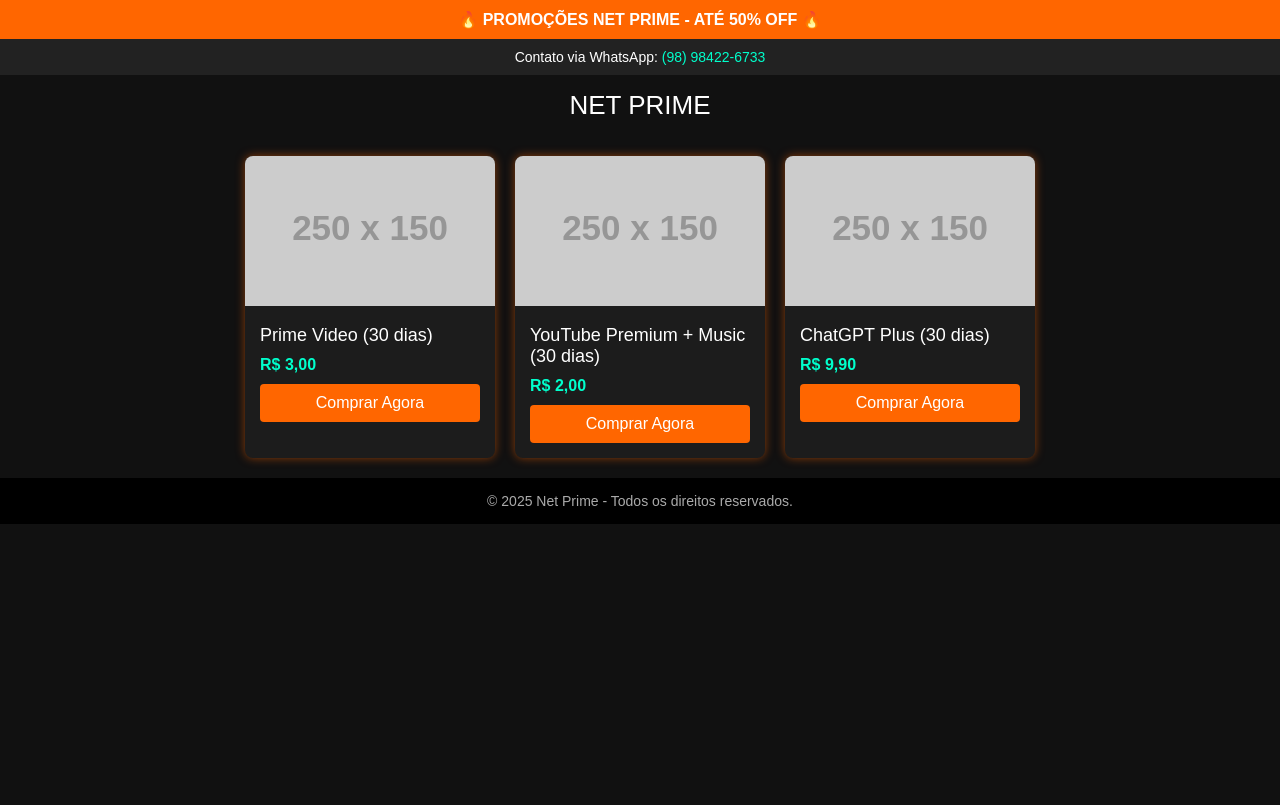
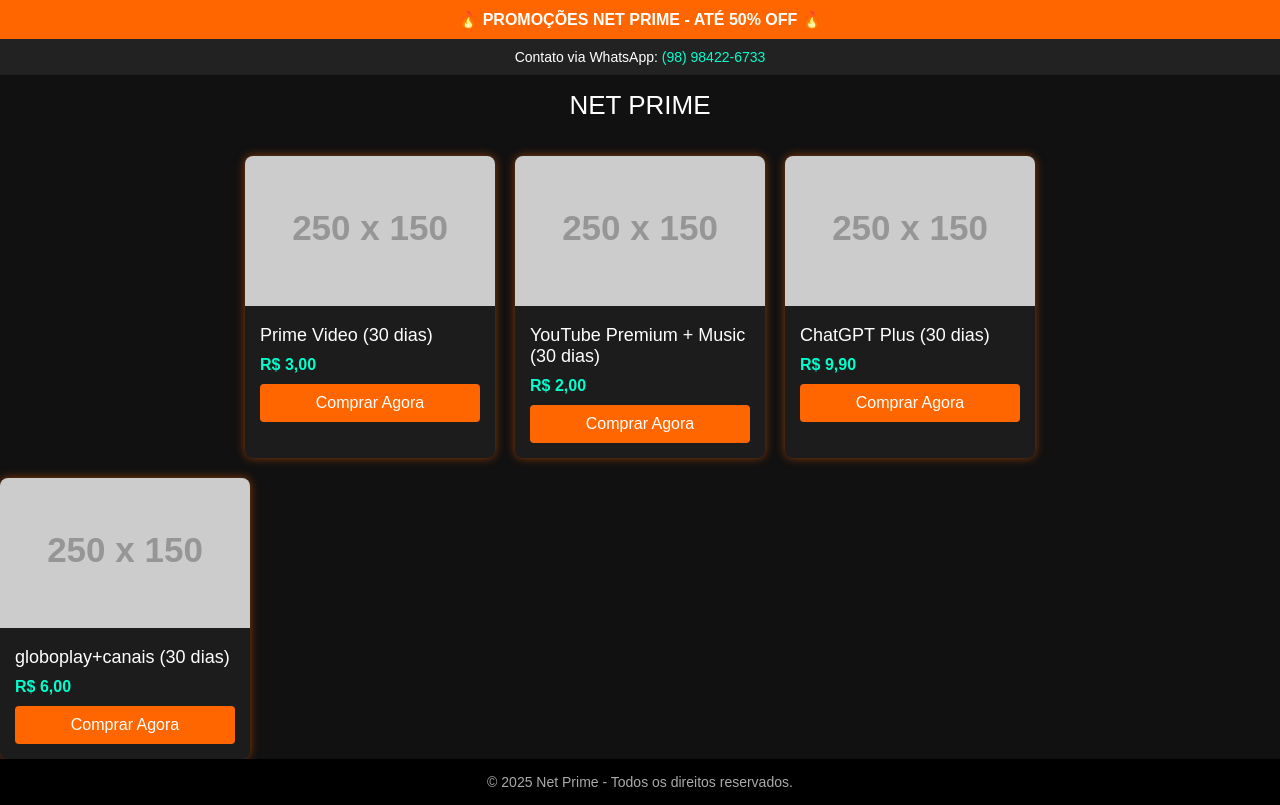
Before and after one commit to Neilson1234/teste, a plain HTML site: page index.html in a window 1280 px wide. Drawn offline with Linux system fonts and the light colour scheme; placeholder pictures from the web are drawn by us.

Commit message:
Update index.html

```diff
--- a/index.html
+++ b/index.html
@@ -117,6 +117,15 @@
     </div>
   </section>
 
+  <!-- Produto 4 -->
+    <div class="card">
+      <img src="https://via.placeholder.com/250x150?text=YouTube+Premium" alt="YouTube Premium">
+      <div class="card-content">
+        <div class="card-title">globoplay+canais (30 dias)</div>
+        <div class="price">R$ 6,00</div>
+        <a class="btn" href="https://wa.me/5598984226733?text=Quero%20comprar%20YouTube%20Premium">Comprar Agora</a>
+      </div>
+    </div>
   <footer>
     © 2025 Net Prime - Todos os direitos reservados.
   </footer>
```
